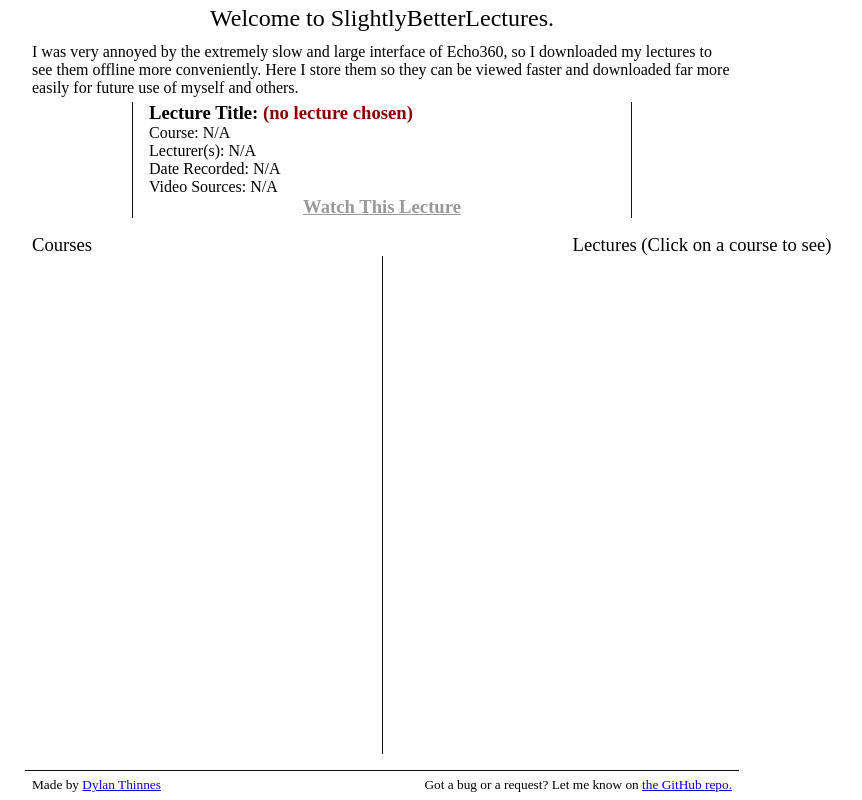
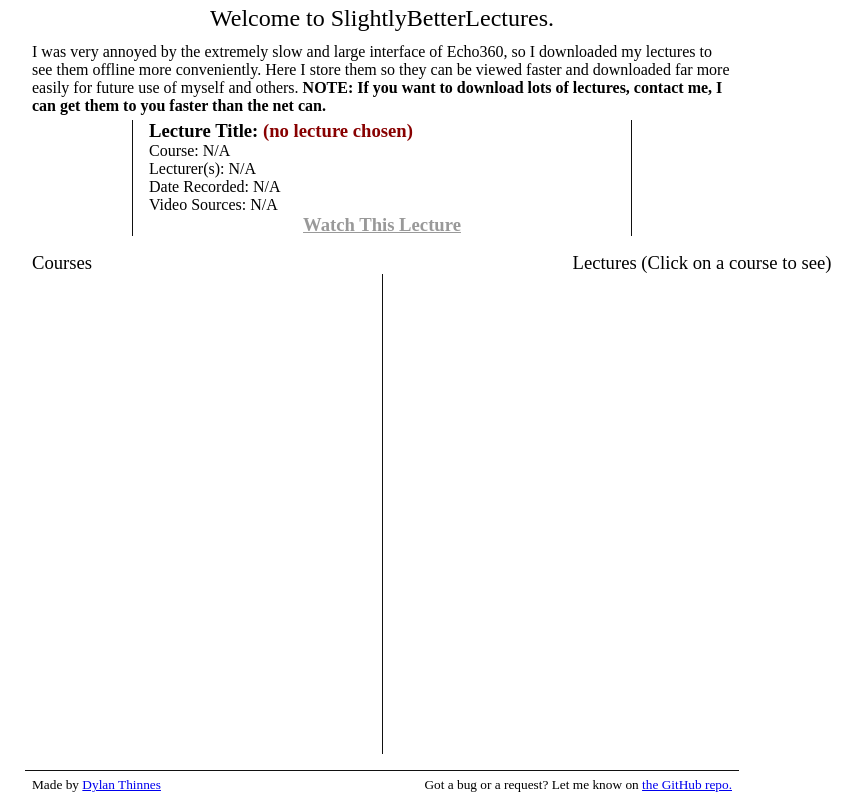
Before and after one commit to dylan-thinnes/betterlectures, a website: page static/index.html in a window 1280 px wide. Shown: the whole page, without its empty margins (258-1120 px from the left). Drawn offline with Linux system fonts and the light colour scheme; no server answers.

Commit message:
Add notification about downloads.

```diff
--- a/static/index.html
+++ b/static/index.html
@@ -9,10 +9,11 @@
 		<link rel="manifest" href="/favicon1/manifest.json">
 		<link rel="mask-icon" href="/favicon1/safari-pinned-tab.svg" color="#5bbad5">
 		<meta name="theme-color" content="#ffffff">
+		<meta name="viewport" content="width=device-width, initial-scale=1.0">
 	</head>
 	<body>
 		<div class="limitWidth" id="title">Welcome to SlightlyBetterLectures.</div>
-		<div class="paddedText limitWidth">I was very annoyed by the extremely slow and large interface of Echo360, so I downloaded my lectures to see them offline more conveniently. Here I store them so they can be viewed faster and downloaded far more easily for future use of myself and others.</div>
+		<div class="paddedText limitWidth">I was very annoyed by the extremely slow and large interface of Echo360, so I downloaded my lectures to see them offline more conveniently. Here I store them so they can be viewed faster and downloaded far more easily for future use of myself and others. <b>NOTE: If you want to download lots of lectures, contact me, I can get them to you faster than the net can.</b></div>
 		<div id="info">
 			<div id="infoTitle" style="font-size: 14pt; font-weight: bold;">Lecture Title: <span style="color: #800 !important;">(no lecture chosen)</span></div>
 			Course: N/A<br>
```
